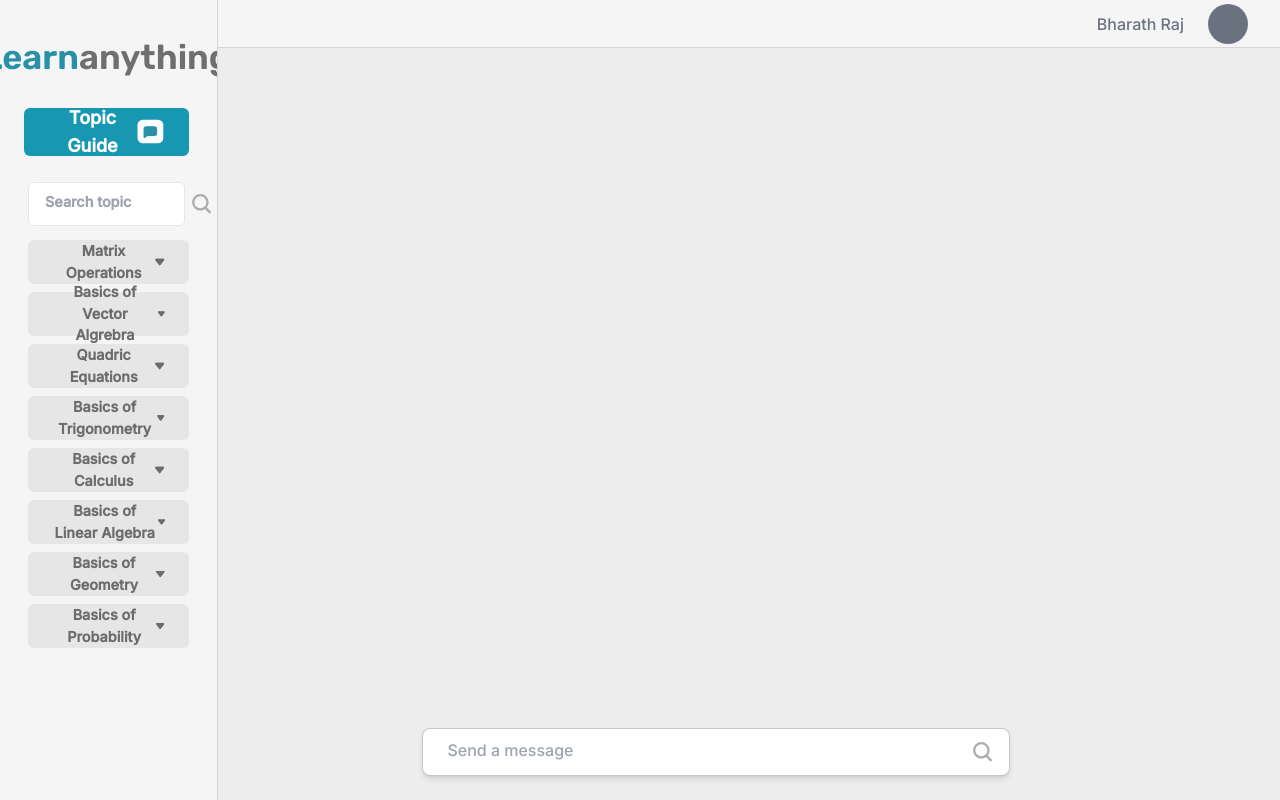
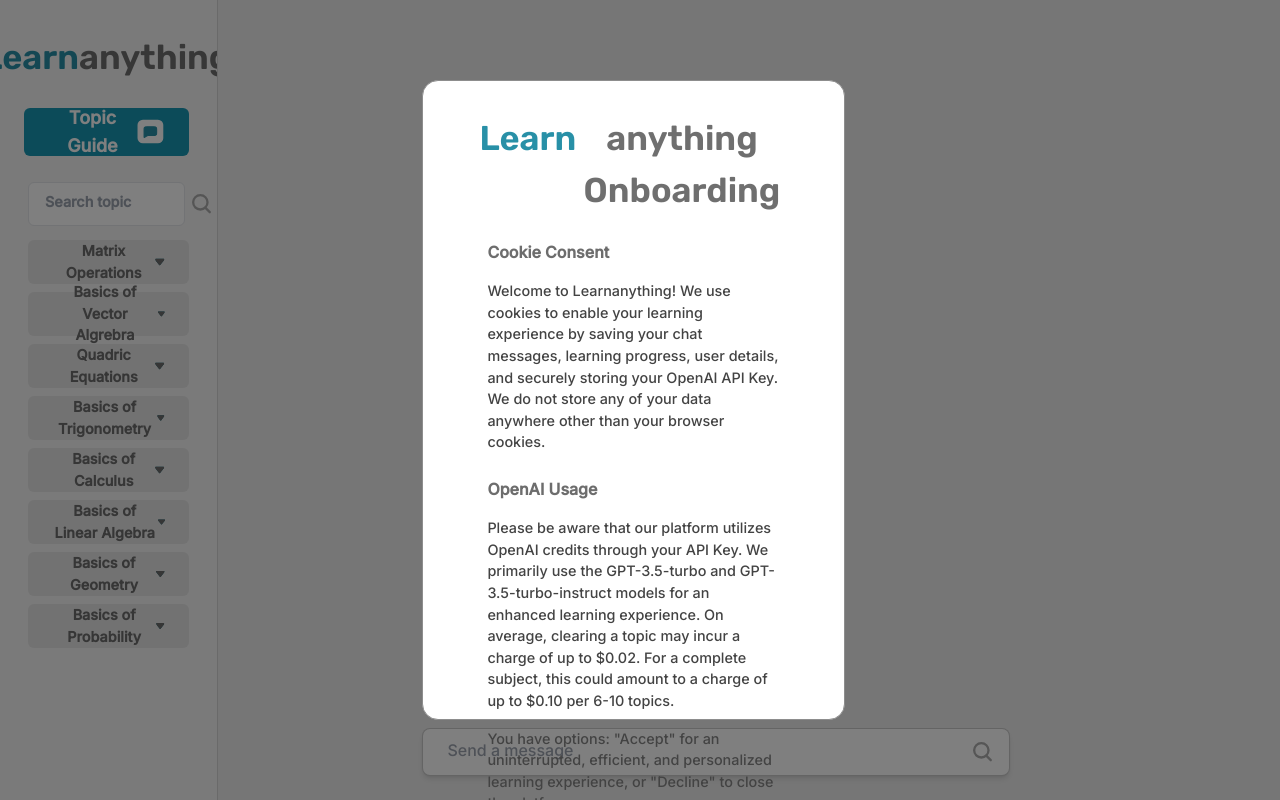
Before and after one commit to bharathraj-v/learn-anything, a Next.js app in the folder frontend/: page / in a window 1280 px wide. Built offline with nearby package versions, Linux system fonts and the light colour scheme.

Commit message:
add onboarding modal ui

```diff
--- /dev/null
+++ b/frontend/components/OnboardingModal.jsx
@@ -0,0 +1,60 @@
+const OnboardingModal = () => {
+    return (
+        <div className="flex w-screen h-screen bg-opacity-50 overflow-clip bg-black ">
+            <div className="flex resize-none flex-col mx-[33%] rounded-xl border-1 border-[#8d8d8d] h-[80%] w-[33%] bg-white   justify-top self-center">
+            <h1 className="flex resize-none justify-left px-14 text-3xl font-Rubik text-center mt-8 ">
+                    <span className="text-[#2890A7]">Learn</span><span className="text-[#6F6F6F]">anything Onboarding</span>
+            </h1>
+            <div className="font-Inter font-bold text-[#6D6D6D] px-16 mt-6">
+                Cookie Consent
+            </div>
+            <p className="font-Inter  text-md text-[#434343] px-16 mt-4">
+            Welcome to Learnanything! We use cookies to enable your learning experience by saving your chat messages, learning progress, user details, and securely storing your OpenAI API Key. We do not store any of your data anywhere other than your browser cookies.
+            </p>
+            <div className="font-Inter font-bold text-[#6D6D6D] px-16 mt-6">
+            OpenAI Usage
+            </div>
+            <p className="font-Inter  text-md text-[#434343] px-16 mt-4">
+            Please be aware that our platform utilizes OpenAI credits through your API Key. We primarily use the GPT-3.5-turbo and GPT-3.5-turbo-instruct models for an enhanced learning experience. On average, clearing a topic may incur a charge of up to $0.02. For a complete subject, this could amount to a charge of up to $0.10 per 6-10 topics.
+            </p>
+            <p className="font-Inter  text-md text-[#434343] px-16 mt-4">
+            You have options: "Accept" for an uninterrupted, efficient, and personalized learning experience, or "Decline" to close the platform.
+            </p>
+            <div className="flex flex-row justify-between w-full px-16 mt-4">
+                <div className="flex flex-row">
+                    <input type="checkbox" id="cookieterms" name="cookieterms" value="cookies" className="h-5 w-5 mt-1"/>
+                    <label for="cookieterms" className="font-Inter font-bold text-[#6D6D6D] px-2 mt-1">I accept the cookie usage terms and allow to save cookies</label>
+                </div>
+            </div>
+            <div className="flex flex-row justify-between w-full px-16 mt-2">
+                <div className="flex flex-row">
+                    <input type="checkbox" id="openaiterms" name="openaiterms" value="openai" className="h-5 w-5 mt-1"/>
+                    <label for="openaiterms" className="font-Inter font-bold text-[#6D6D6D] px-2 mt-1">I consent to the usage of OpenAI API through this platform
+                    </label>
+                </div>
+            </div>
+            <div className="flex flex-col justify-between w-full px-16 mt-6">
+                <p className="font-Inter font-bold text-[#6D6D6D]">
+                     OpenAI API Key
+                </p>
+                <input type="text" id="openaikey" name="openaikey" placeholder="xx-xxxxxxxxxxxxxxxxxxxxxxxxxxxxxxxxxxxxxxxxxxxxxxxx" className="h-10 p-4 w-full mt-2 font-Inter border-2 border-[#8d8d8d] rounded-lg"/>
+            </div>
+            <div className="flex flex-row justify-between space-x-4 w-full px-14 mt-6">
+                <button className="flex flex-row justify-center items-center bg-[#2890A7] hover:bg-[#256977] rounded-lg w-[50%] h-10 text-white font-Inter font-bold text-lg">
+                    Accept
+                </button>
+                <button className="flex flex-row justify-center items-center bg-[#8d8d8d] hover:bg-[#2e2e2e] rounded-lg w-[50%] h-10 text-white font-Inter font-bold text-lg">
+                    Decline
+                </button>
+            </div>
+
+
+
+            </div>
+
+        </div>
+    )
+
+}
+
+export default OnboardingModal
--- a/frontend/pages/index.js
+++ b/frontend/pages/index.js
@@ -4,13 +4,21 @@
 import Sidebar from '../components/Sidebar'
 import Topbar from '../components/Topbar'
 import ChatInterface from '../components/ChatInterface'
+import OnboardingModal from '../components/OnboardingModal'
 
 export default function Home() {
   return (
     <div className='flex bg-[#EDEDED] w-screen h-screen overflow-hidden'>
+
+      <div className='flex'>
       <Sidebar />
       <Topbar />
       <ChatInterface />
+      </div>
+      <div className='absolute z-100 h-screen w-screen'>
+      <OnboardingModal />
+      </div>
+
     </div>
   )
 }
```
